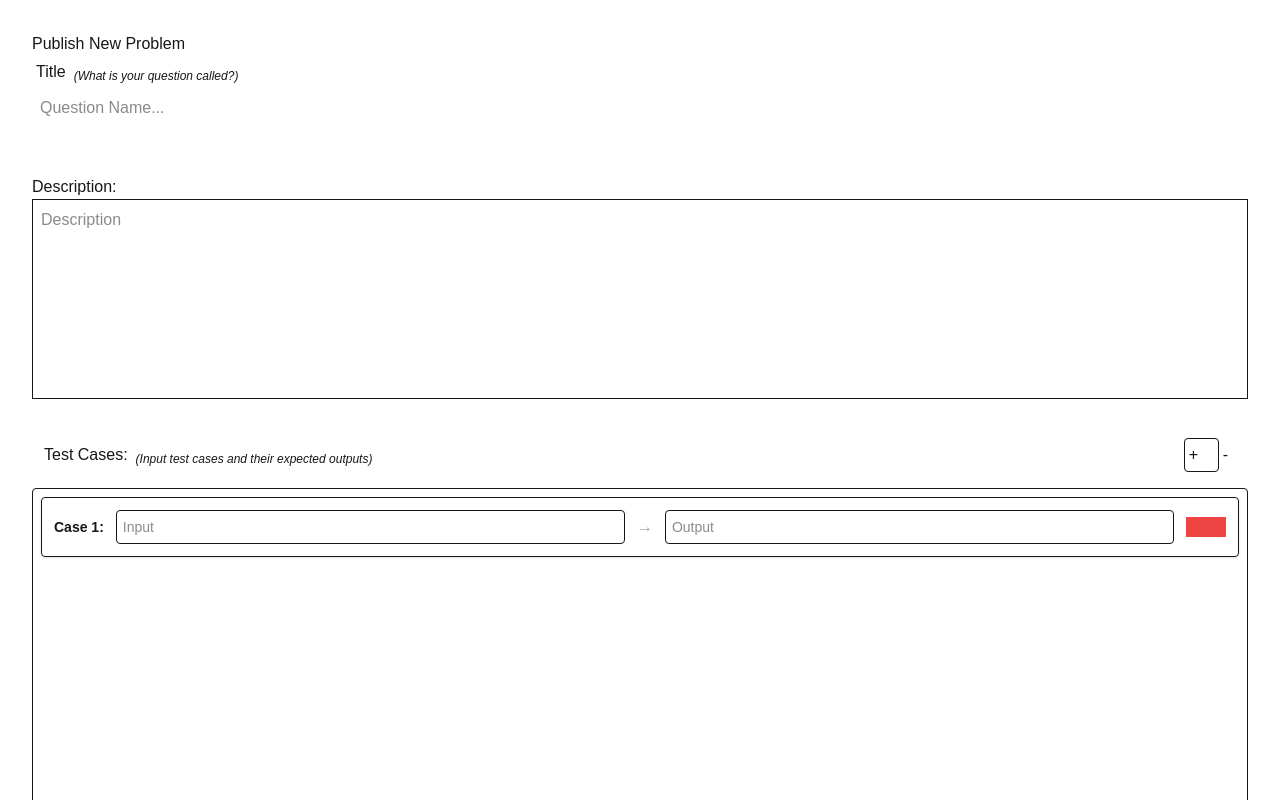
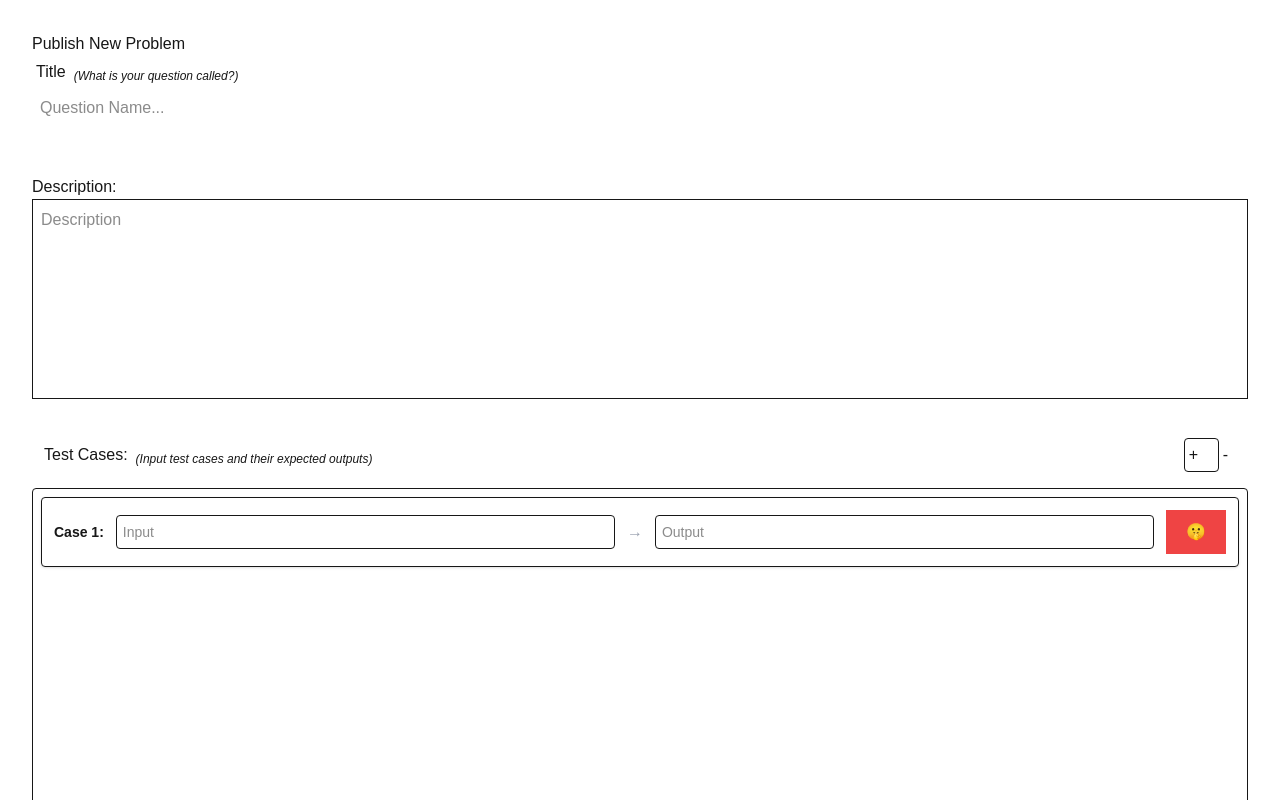
Before and after one commit to lucasz26/codebook, a Next.js app: page /publish in a window 1280 px wide. Shown: the top 800 px of the page. Built offline with nearby package versions, Linux system fonts and the light colour scheme.

Commit message:
Added emoji to button
Added for clarity; final change of the night.

```diff
--- a/src/app/publish/page.js
+++ b/src/app/publish/page.js
@@ -216,6 +216,7 @@ export default function Publish() {
                                     cursor: 'pointer'
                                 }}
                                 >
+                                    {hiddenCase.includes(Number(id)) ? "🤫" : "📣"}
                                 </button>
                         </div>
                     </div>
```
